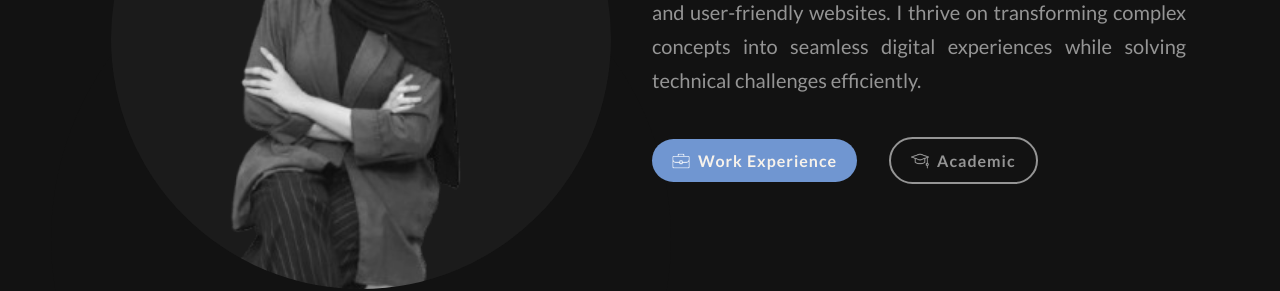
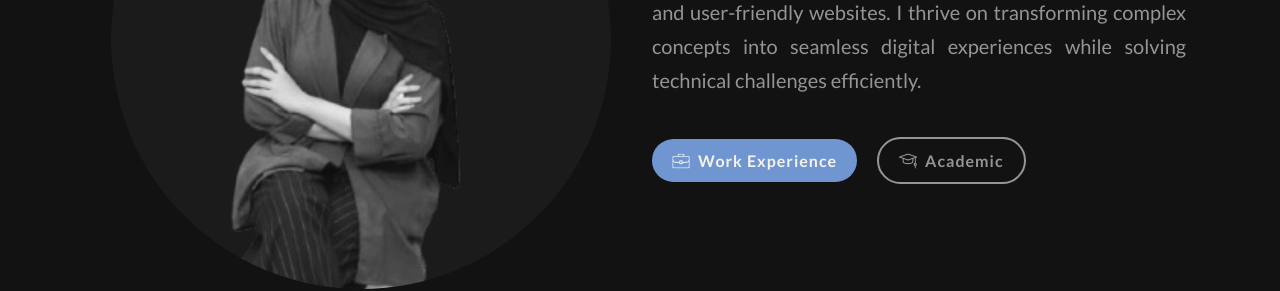
Before and after one commit to kayla-vyanca/webport-kayla, a plain HTML site: page index.html in a window 1280 px wide. Shown: the part 2540-2831 px from the top of the page. Drawn offline with nearby package versions, Linux system fonts and the light colour scheme.

Commit message:
update index.html

```diff
--- a/index.html
+++ b/index.html
@@ -314,7 +314,8 @@
 
 
                             <!-- Tombol Tambahan -->
-                            <div class="btns d-flex align-items-center gap-3">
+
+                            <div class="btns d-flex gap-1 justify-content-center justify-content-lg-start align-items-center">
                                 <a href="experience.html" target="_blank" class="smooth-link text-decoration-none mb-2 mb-sm-0 me-sm-3">
                                     <button class="about-btn d-flex justify-content-center align-items-center shadow-none border-0 text-capitalize fw-bold gap-2" style="border-radius: 50px;">
                                         <img src="image/work.png" alt="contact-icon" style="width: 18px; height: 18px;" />
```
